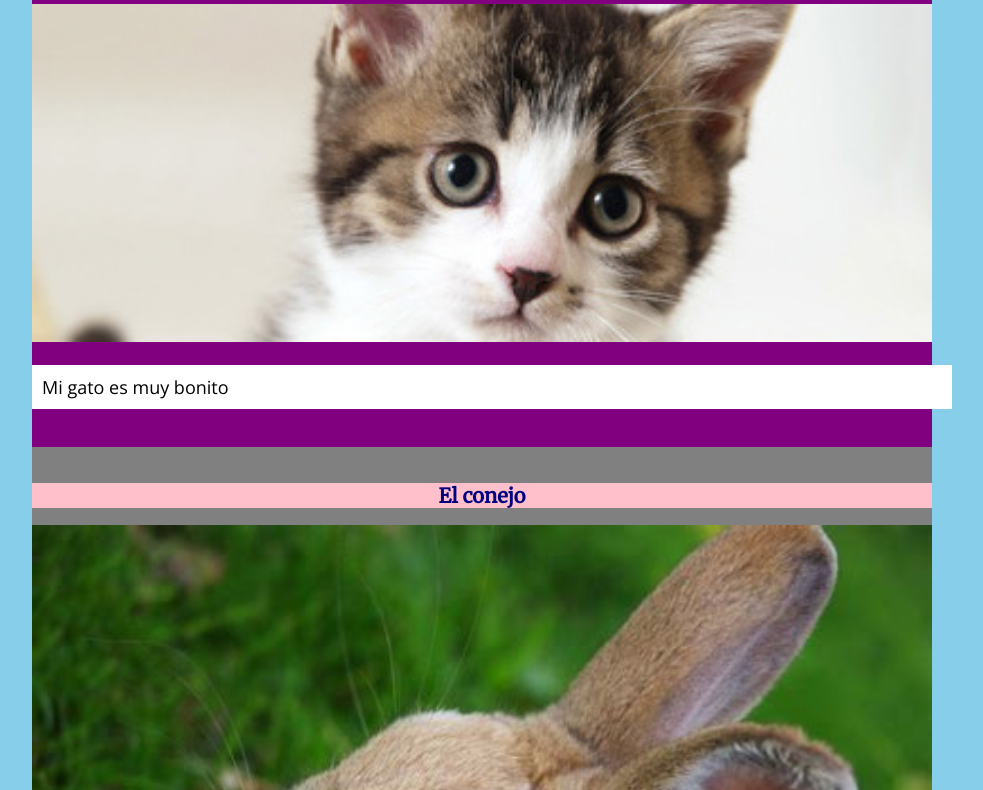
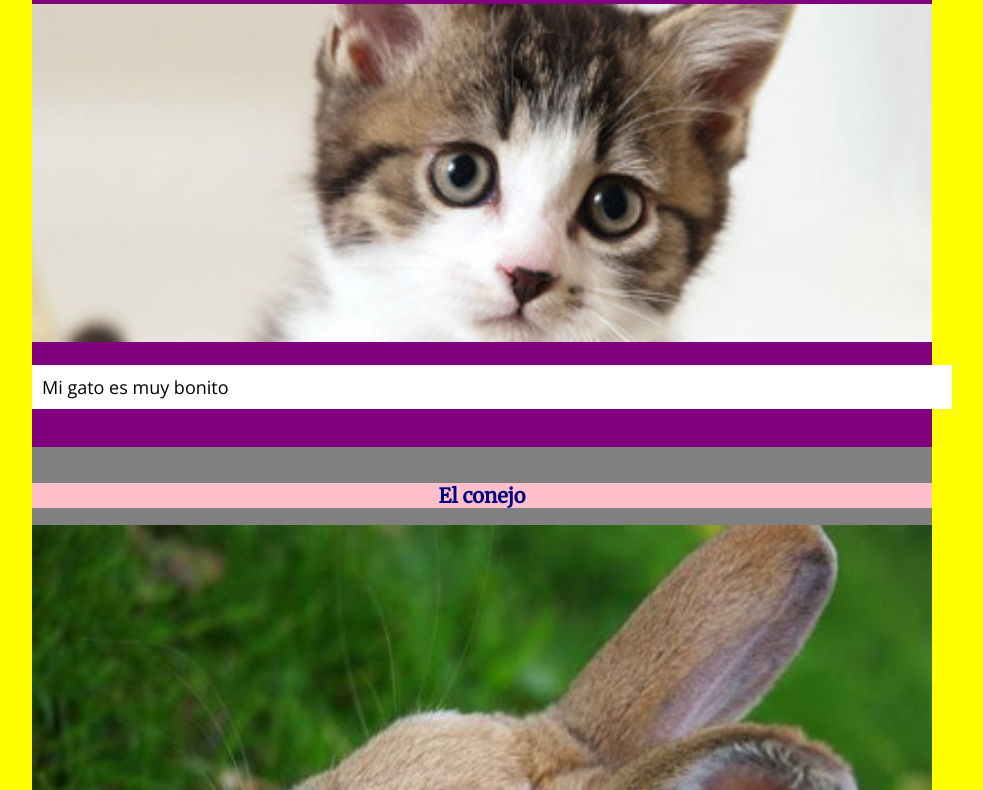
Before and after one commit to Tokytoo/m02-g17, a plain HTML site: page index.html in a window 1280 px wide. Shown: the part 100-890 px from the top of the page, without its empty margins (158-1141 px from the left). Drawn offline with nearby package versions, Linux system fonts and the light colour scheme.

Commit message:
Cambio a amarillo el color del fondo

```diff
--- a/style.css
+++ b/style.css
@@ -1,6 +1,6 @@
 
 body{ /* body selecciona el cuerpo general y lo pinta */
-	background-color: skyblue; /* https://www.w3schools.com/colors/colors_names.asp */
+	background-color: yellow; /* https://www.w3schools.com/colors/colors_names.asp */
 	font-family: 'Open Sans', sans-serif;
 			}
 
```
